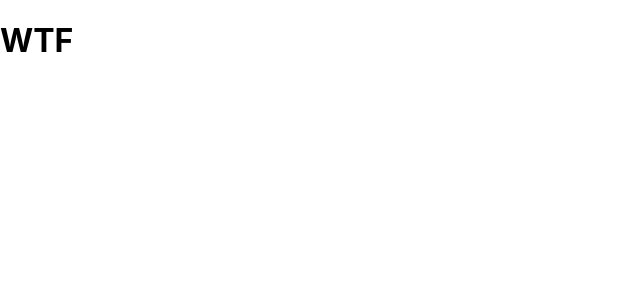
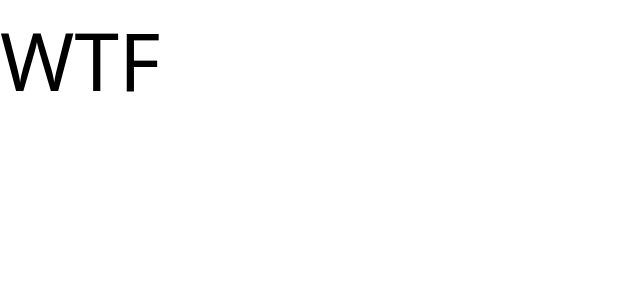
Before and after one commit to CyberDevv/WeatherApp, a React (Create React App) app: page / in a window 1280 px wide. Shown: the top 300 px of the page, without its empty margins (0-640 px from the left). Built offline with nearby package versions, Linux system fonts and the light colour scheme.

Commit message:
Added tailwindCSS

```diff
--- /dev/null
+++ b/craco.config.js
@@ -0,0 +1,7 @@
+module.exports = {
+     style: {
+          postcss: {
+               plugins: [require('tailwindcss'), require('autoprefixer')],
+          },
+     },
+};
--- a/src/App.jsx
+++ b/src/App.jsx
@@ -1,7 +1,7 @@
 const App = () => {
   return (
     <div>
-      <h1>WTF</h1>
+      <h1 className= "text-[80px]">WTF</h1>
     </div>
   )
 }
--- a/src/index.css
+++ /dev/null
@@ -1,13 +0,0 @@
-body {
-  margin: 0;
-  font-family: -apple-system, BlinkMacSystemFont, 'Segoe UI', 'Roboto', 'Oxygen',
-    'Ubuntu', 'Cantarell', 'Fira Sans', 'Droid Sans', 'Helvetica Neue',
-    sans-serif;
-  -webkit-font-smoothing: antialiased;
-  -moz-osx-font-smoothing: grayscale;
-}
-
-code {
-  font-family: source-code-pro, Menlo, Monaco, Consolas, 'Courier New',
-    monospace;
-}
--- a/src/index.jsx
+++ b/src/index.jsx
@@ -1,6 +1,6 @@
 import React from 'react';
 import ReactDOM from 'react-dom';
-import './index.css';
+import './style/index.css';
 import App from './App';
 
 ReactDOM.render(
--- /dev/null
+++ b/src/style/index.css
@@ -0,0 +1,3 @@
+@tailwind base;
+@tailwind components;
+@tailwind utilities;
--- /dev/null
+++ b/static/API.js
@@ -0,0 +1,2 @@
+const apiKey = "7ddb92e5512e18d5ec7db71cfcd3c628";
+export default url= `api.openweathermap.org/data/2.5/weather?q=${city}&appid=${apiKey}`
--- /dev/null
+++ b/tailwind.config.js
@@ -0,0 +1,12 @@
+module.exports = {
+     mode: 'jit',
+     purge: ['./src/**/*.{js,jsx,ts,tsx}', './public/index.html'],
+     darkMode: false, // or 'media' or 'class'
+     theme: {
+          extend: {},
+     },
+     variants: {
+          extend: {},
+     },
+     plugins: [],
+};
```
Also changed, not shown: package.json (+9 -3 lines), 1 other file (tests, documents, lock files or other folders).
